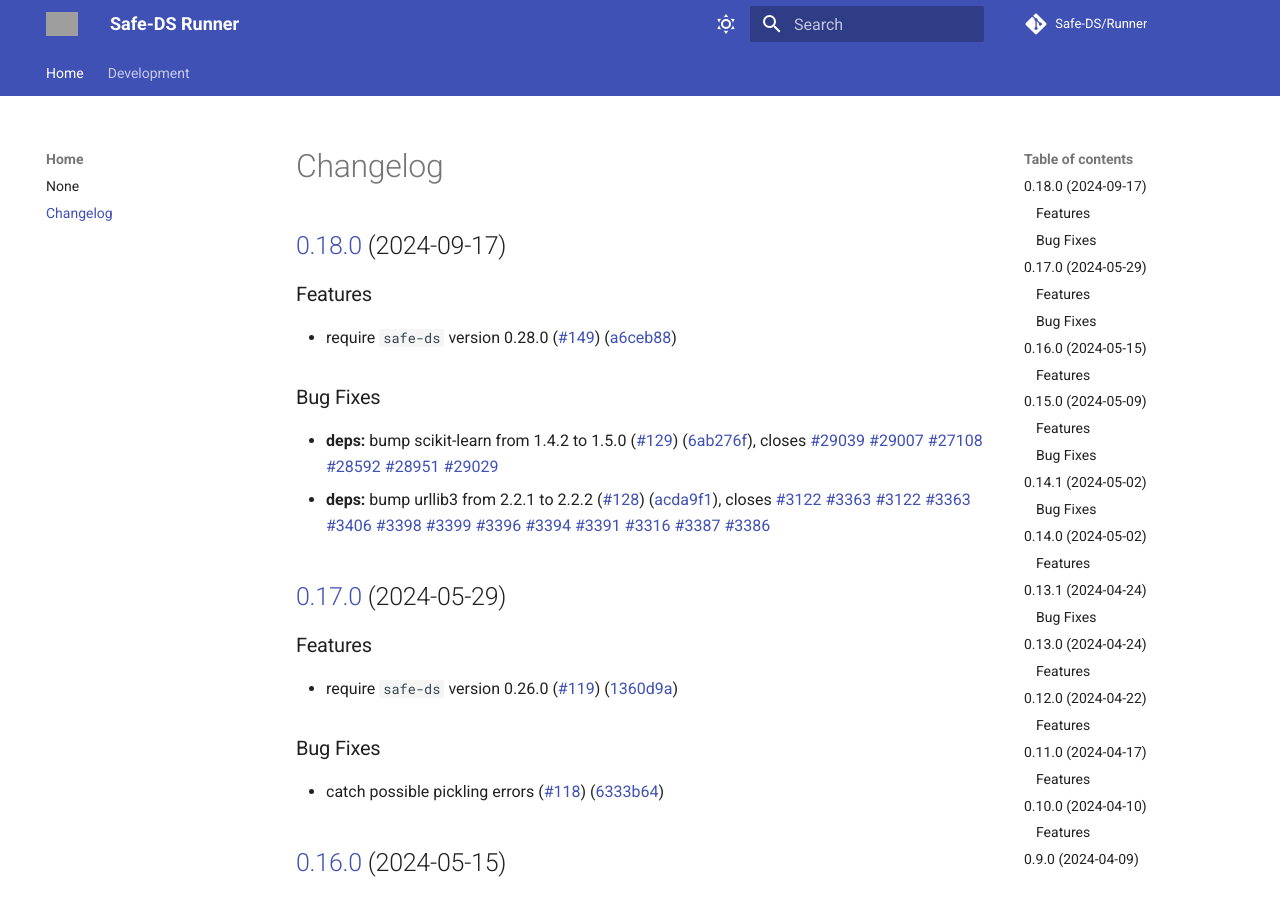
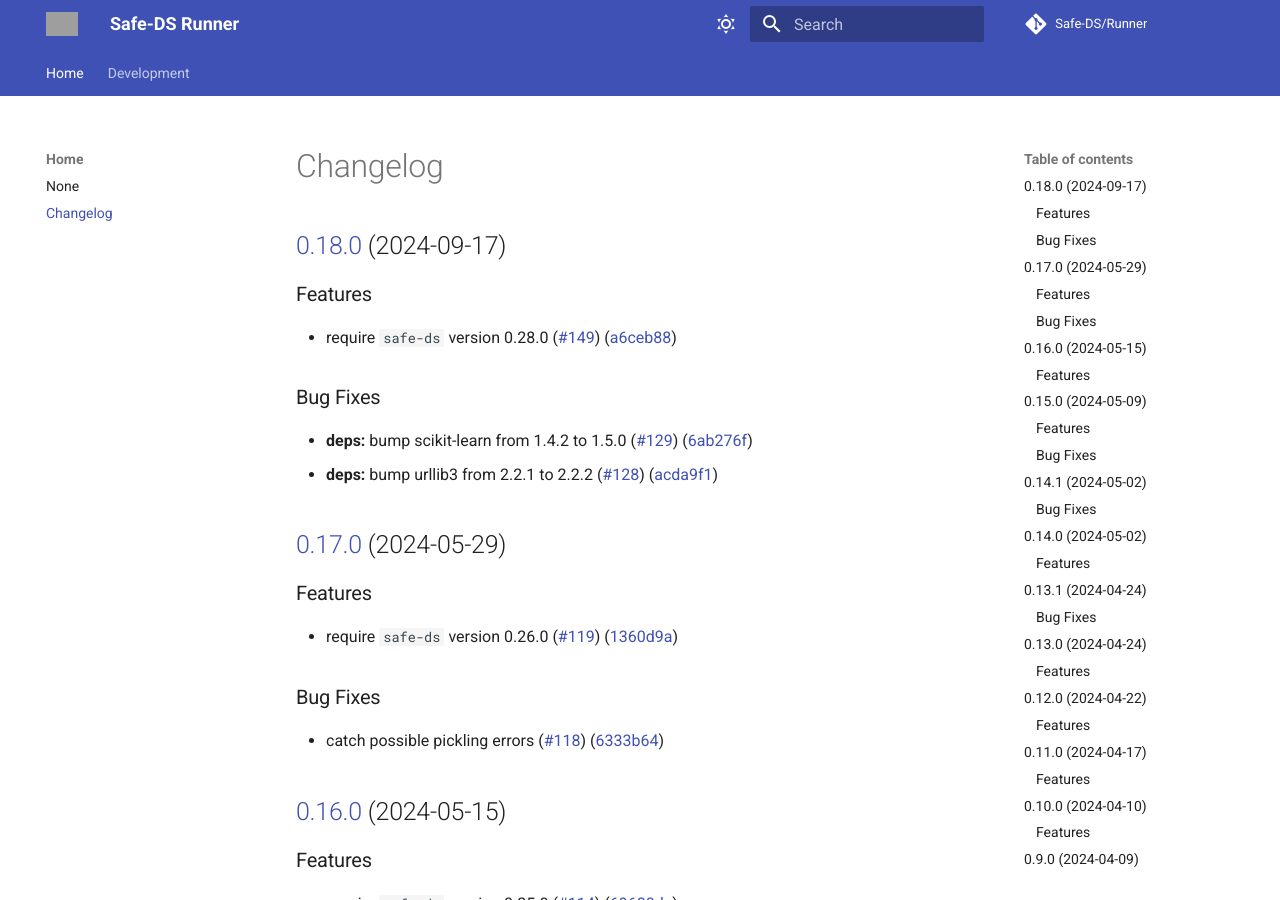
Before and after one commit to Safe-DS/Runner, an MkDocs documentation site: the page built from docs/CHANGELOG.md, in a window 1280 px wide and 900 px high. Built offline with MkDocs 1.6.1 and Material for MkDocs 9.7.7, drawn with Linux system fonts in a browser that asks for light colours; comment, search, counter and statistics services are not loaded; grey boxes are pictures that could not be loaded.

Commit message:
docs: clean changelog

```diff
--- a/docs/CHANGELOG.md
+++ b/docs/CHANGELOG.md
@@ -6,8 +6,8 @@
 
 ### Bug Fixes
 
-* **deps:** bump scikit-learn from 1.4.2 to 1.5.0 ([#129](https://github.com/Safe-DS/Runner/issues/129)) ([6ab276f](https://github.com/Safe-DS/Runner/commit/6ab276ff8bb77db155c5a620b47eedd571fc5b67)), closes [#29039](https://github.com/Safe-DS/Runner/issues/29039) [#29007](https://github.com/Safe-DS/Runner/issues/29007) [#27108](https://github.com/Safe-DS/Runner/issues/27108) [#28592](https://github.com/Safe-DS/Runner/issues/28592) [#28951](https://github.com/Safe-DS/Runner/issues/28951) [#29029](https://github.com/Safe-DS/Runner/issues/29029)
-* **deps:** bump urllib3 from 2.2.1 to 2.2.2 ([#128](https://github.com/Safe-DS/Runner/issues/128)) ([acda9f1](https://github.com/Safe-DS/Runner/commit/acda9f19b435ff5440fc6a0d0789a6a6d683c540)), closes [#3122](https://github.com/Safe-DS/Runner/issues/3122) [#3363](https://github.com/Safe-DS/Runner/issues/3363) [#3122](https://github.com/Safe-DS/Runner/issues/3122) [#3363](https://github.com/Safe-DS/Runner/issues/3363) [#3406](https://github.com/Safe-DS/Runner/issues/3406) [#3398](https://github.com/Safe-DS/Runner/issues/3398) [#3399](https://github.com/Safe-DS/Runner/issues/3399) [#3396](https://github.com/Safe-DS/Runner/issues/3396) [#3394](https://github.com/Safe-DS/Runner/issues/3394) [#3391](https://github.com/Safe-DS/Runner/issues/3391) [#3316](https://github.com/Safe-DS/Runner/issues/3316) [#3387](https://github.com/Safe-DS/Runner/issues/3387) [#3386](https://github.com/Safe-DS/Runner/issues/3386)
+* **deps:** bump scikit-learn from 1.4.2 to 1.5.0 ([#129](https://github.com/Safe-DS/Runner/issues/129)) ([6ab276f](https://github.com/Safe-DS/Runner/commit/6ab276ff8bb77db155c5a620b47eedd571fc5b67))
+* **deps:** bump urllib3 from 2.2.1 to 2.2.2 ([#128](https://github.com/Safe-DS/Runner/issues/128)) ([acda9f1](https://github.com/Safe-DS/Runner/commit/acda9f19b435ff5440fc6a0d0789a6a6d683c540))
 
 ## [0.17.0](https://github.com/Safe-DS/Runner/compare/v0.16.0...v0.17.0) (2024-05-29)
 
```
